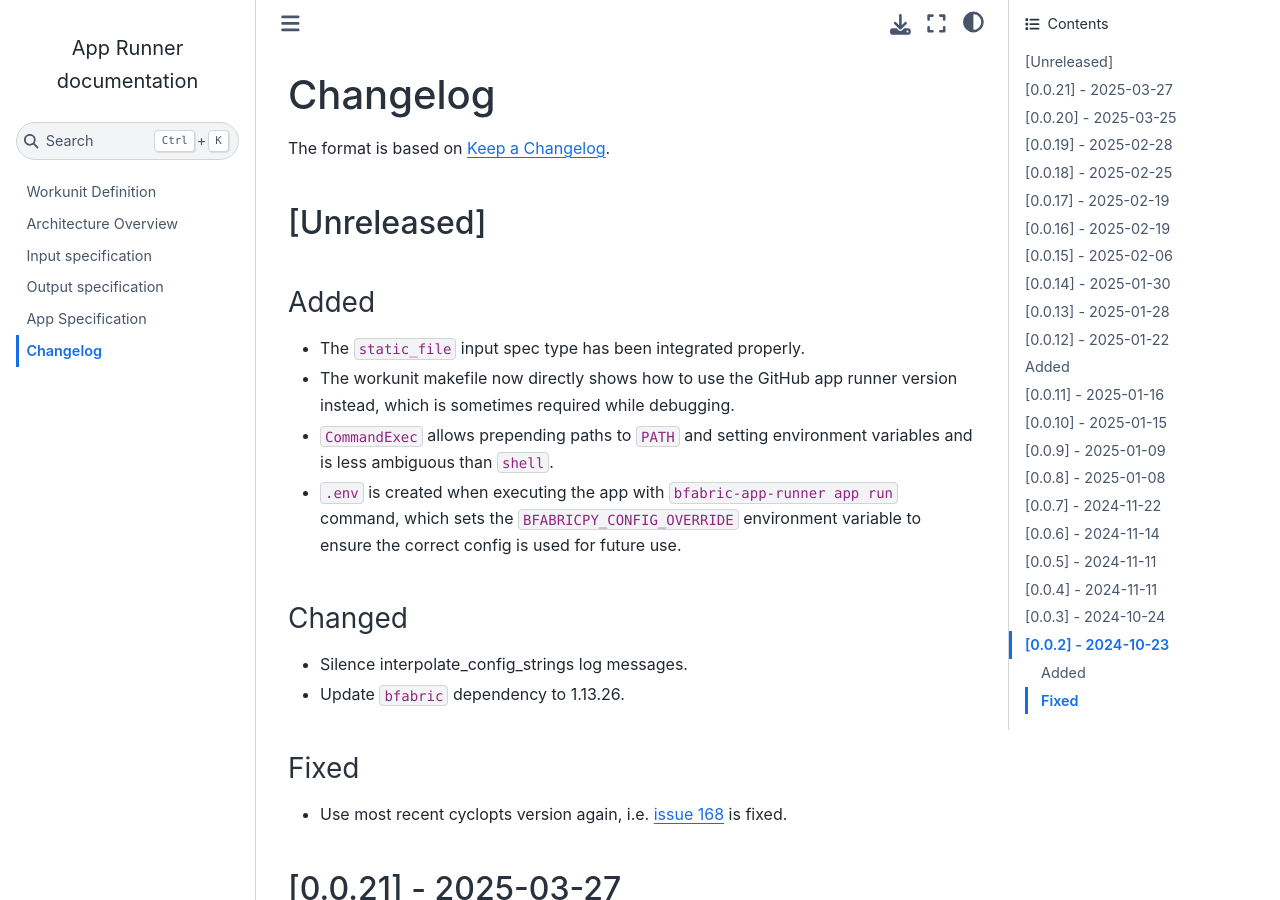
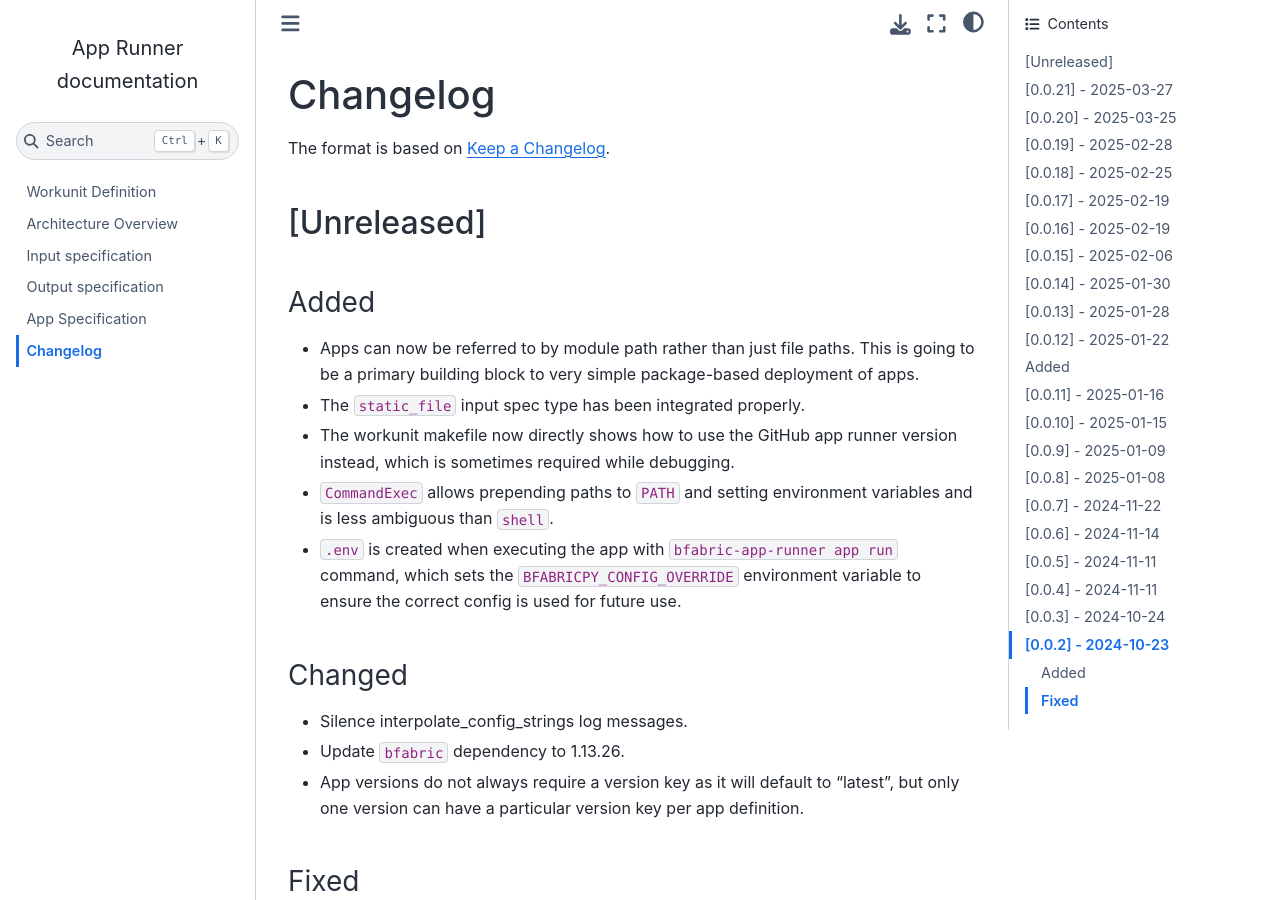
Before and after one commit to fgcz/bfabricPy, a Sphinx documentation site: the page built from bfabric_app_runner/docs/changelog.md, in a window 1280 px wide and 900 px high. Built offline with Sphinx 7.4.7 and the Sphinx Book theme 1.1.4, drawn with Linux system fonts in a browser that asks for light colours.

Commit message:
changelog

```diff
--- a/bfabric_app_runner/docs/changelog.md
+++ b/bfabric_app_runner/docs/changelog.md
@@ -6,6 +6,8 @@ The format is based on [Keep a Changelog](https://keepachangelog.com/en/1.1.0/).
 
 ### Added
 
+- Apps can now be referred to by module path rather than just file paths. This is going to be a primary building block
+    to very simple package-based deployment of apps.
 - The `static_file` input spec type has been integrated properly.
 - The workunit makefile now directly shows how to use the GitHub app runner version instead, which is sometimes required
     while debugging.
@@ -17,6 +19,8 @@ The format is based on [Keep a Changelog](https://keepachangelog.com/en/1.1.0/).
 
 - Silence interpolate_config_strings log messages.
 - Update `bfabric` dependency to 1.13.26.
+- App versions do not always require a version key as it will default to "latest", but only one version can have a
+    particular version key per app definition.
 
 ### Fixed
 
```
